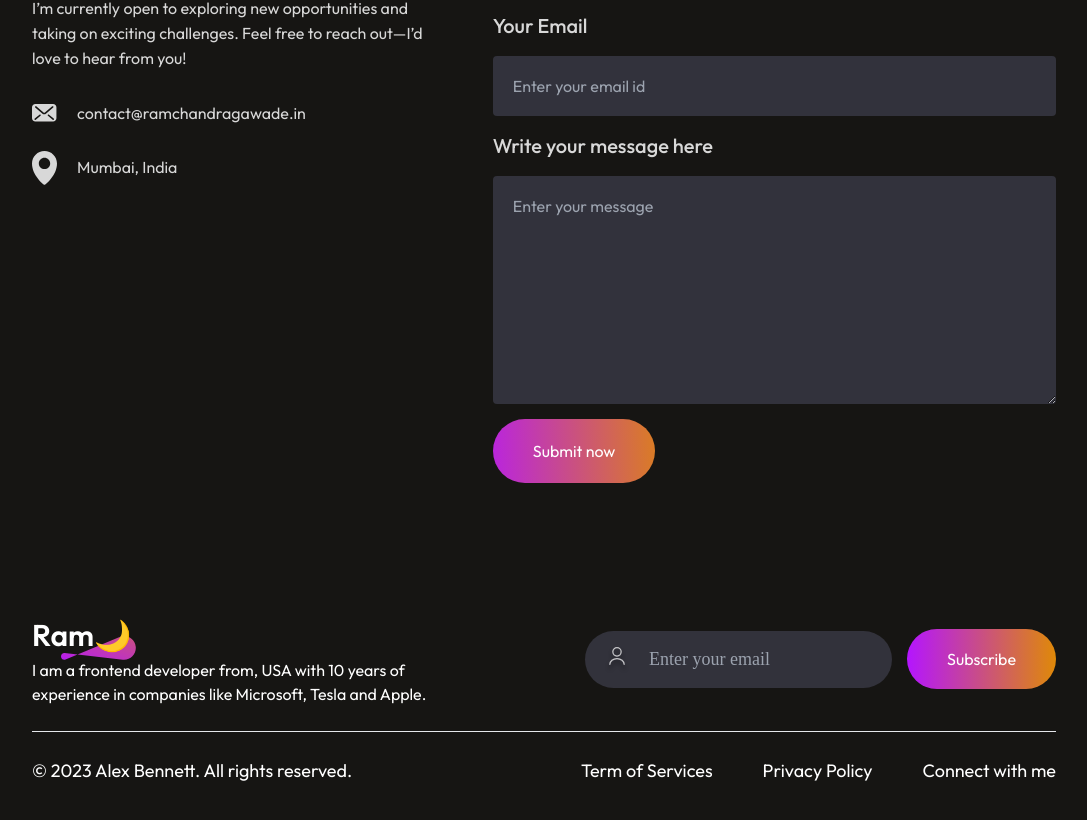
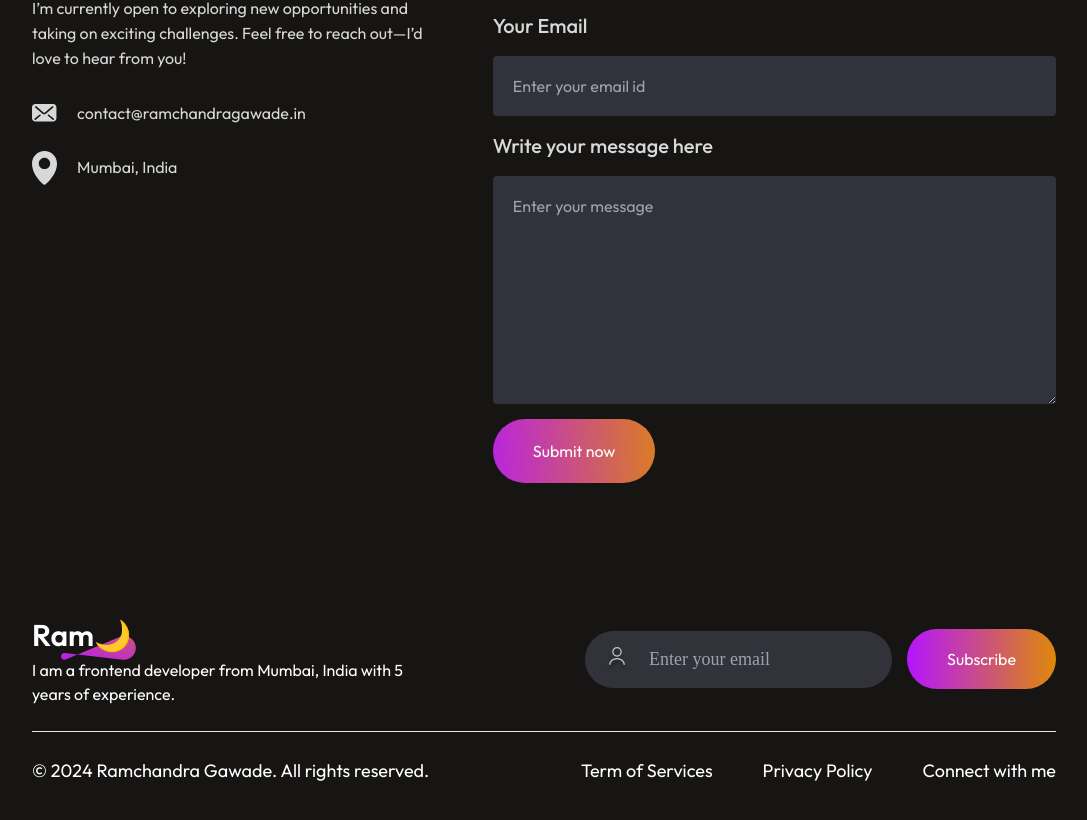
Before and after one commit to ramchandragawade/portfolio-react-css, a React (Vite) app: page / in a window 1280 px wide. Shown: the part 4015-4835 px from the top of the page, without its empty margins (96-1183 px from the left). Built offline with nearby package versions, Linux system fonts and the light colour scheme.

Commit message:
updated name

```diff
--- a/src/components/Footer/Footer.jsx
+++ b/src/components/Footer/Footer.jsx
@@ -13,7 +13,7 @@ const Footer = () => {
                     <p>Ram🌙</p><img src={themePattern} alt="Ramchandra" />
                     </div>
                 </div>
-                <p>I am a frontend developer from, USA with 10 years of experience in companies like Microsoft, Tesla and Apple.</p>
+                <p>I am a frontend developer from Mumbai, India with 5 years of experience.</p>
             </div>
             <div className="footer-top-right">
                 <div className="footer-email-input">
@@ -25,7 +25,7 @@ const Footer = () => {
         </div>
         <hr />
         <div className="footer-bottom">
-            <div className="footer-bottom-left">© 2023 Alex Bennett. All rights reserved.</div>
+            <div className="footer-bottom-left">© 2024 Ramchandra Gawade. All rights reserved.</div>
             <div className="footer-bottom-right">
                 <p>Term of Services</p>
                 <p>Privacy Policy</p>
```
